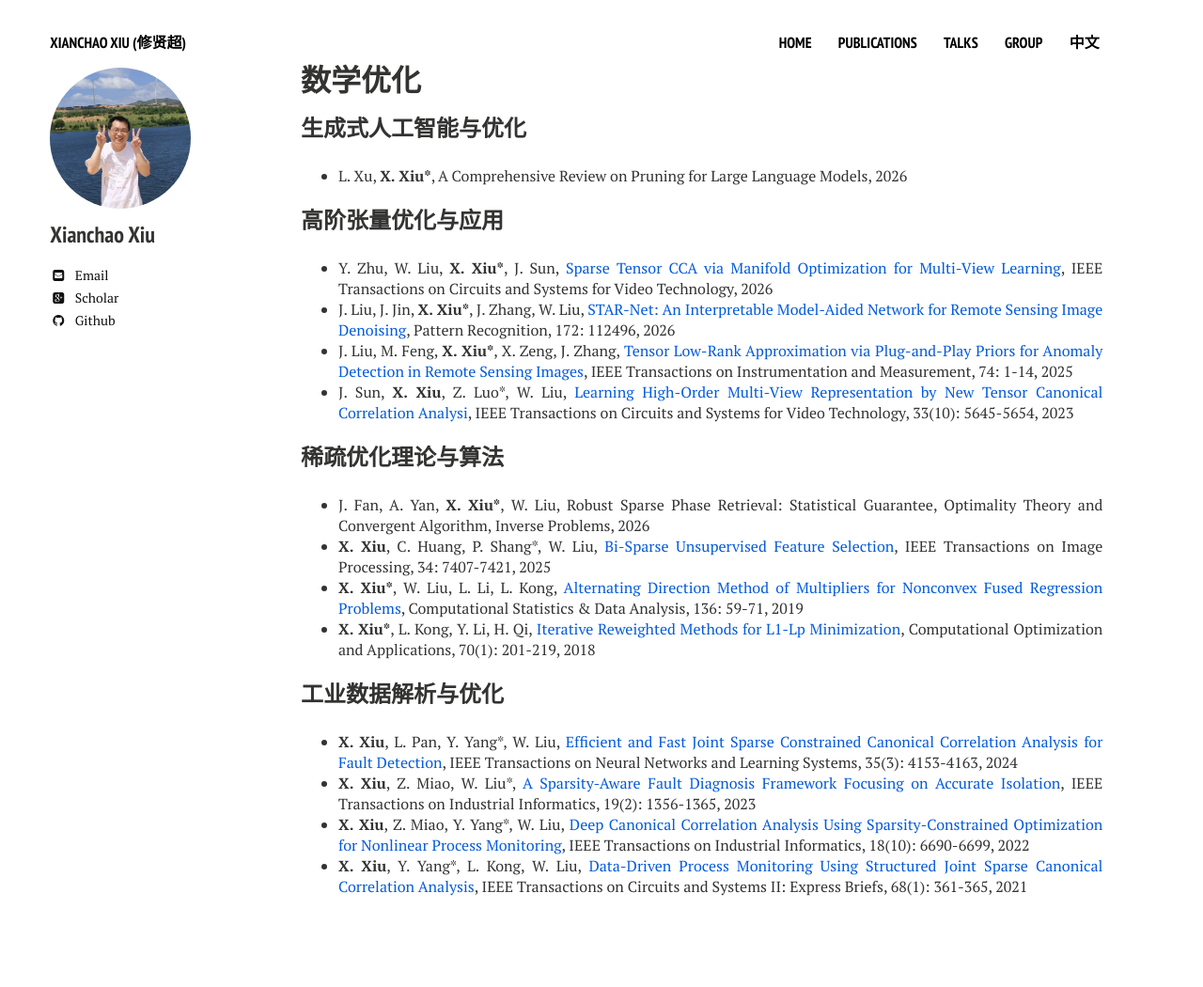
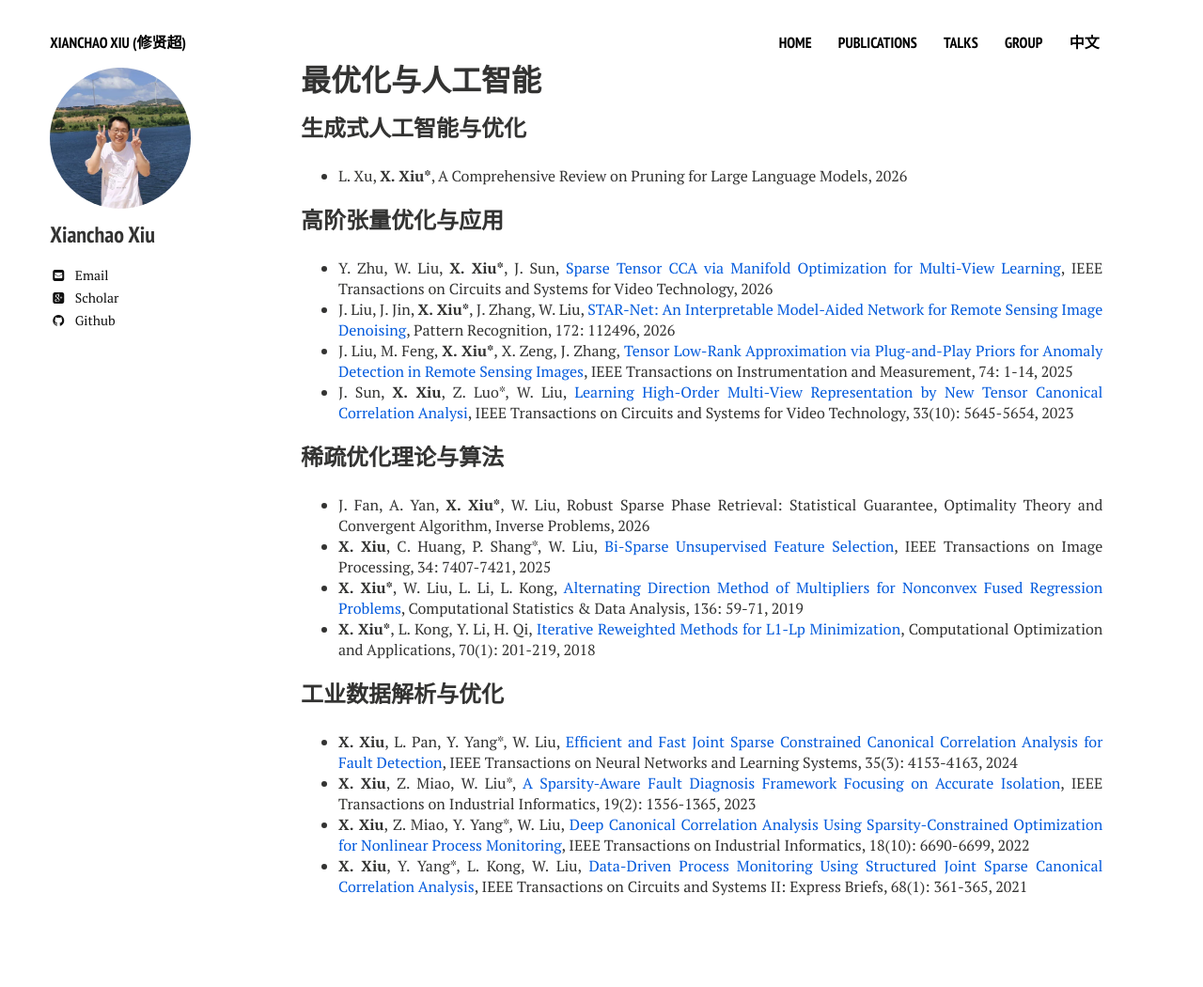
Before and after one commit to xianchaoxiu/xianchaoxiu.github.io, a Jekyll site: the page built from chinese/research/OPT/index.md, in a window 1280 px wide. Shown: the whole page at 94% size. Built offline with Jekyll 4.4.1, drawn with Linux system fonts in a browser that asks for light colours; nearby versions of some CDN libraries.

Commit message:
Update index.md

```diff
--- a/chinese/research/OPT/index.md
+++ b/chinese/research/OPT/index.md
@@ -1,6 +1,6 @@
 ---
 layout: page
-title: 数学优化
+title: 最优化与人工智能
 comments: false
 share: false
 ---
```
